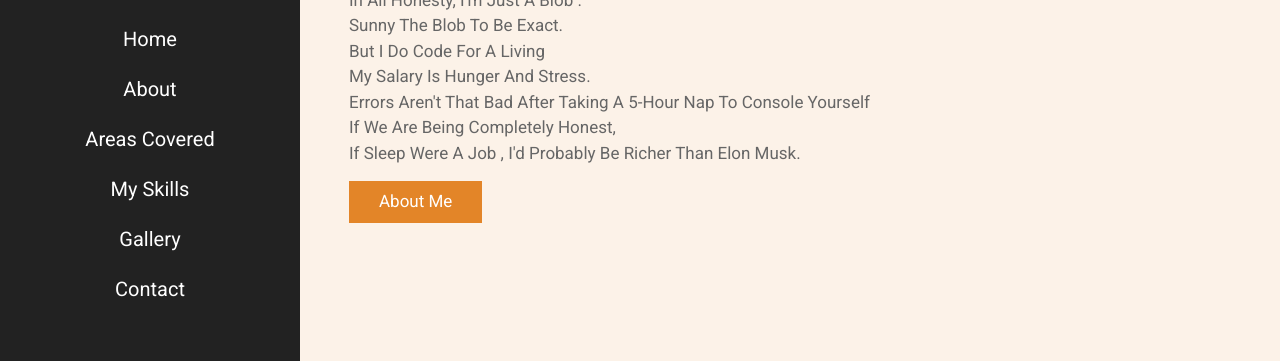
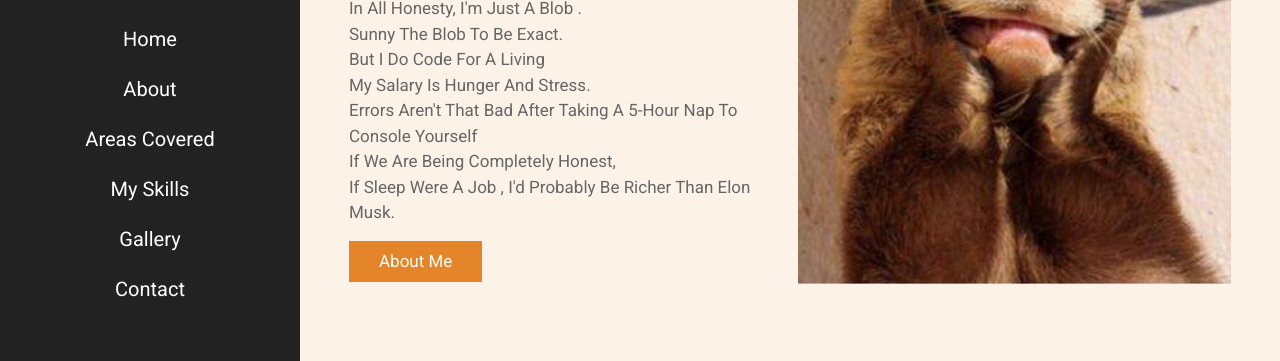
Before and after one commit to Mwende-Kyalo/My_Portfolio, a plain HTML site: page index.html in a window 1280 px wide. Shown: the part 246-607 px from the top of the page. Drawn offline with Linux system fonts and the light colour scheme.

Commit message:
My_Portfolio

```diff
--- a/index.html
+++ b/index.html
@@ -65,6 +65,9 @@
                 If sleep were a job , I'd probably be richer than Elon Musk.
             </p>
             <a href="#about" class="btn">about me</a>
+        </div>
+        <div class="image">
+            <img src="./The happiest otter.jfif" alt="">
         </div>
     </section>
 
```
Also changed, not shown: The happiest otter.jfif (added).
